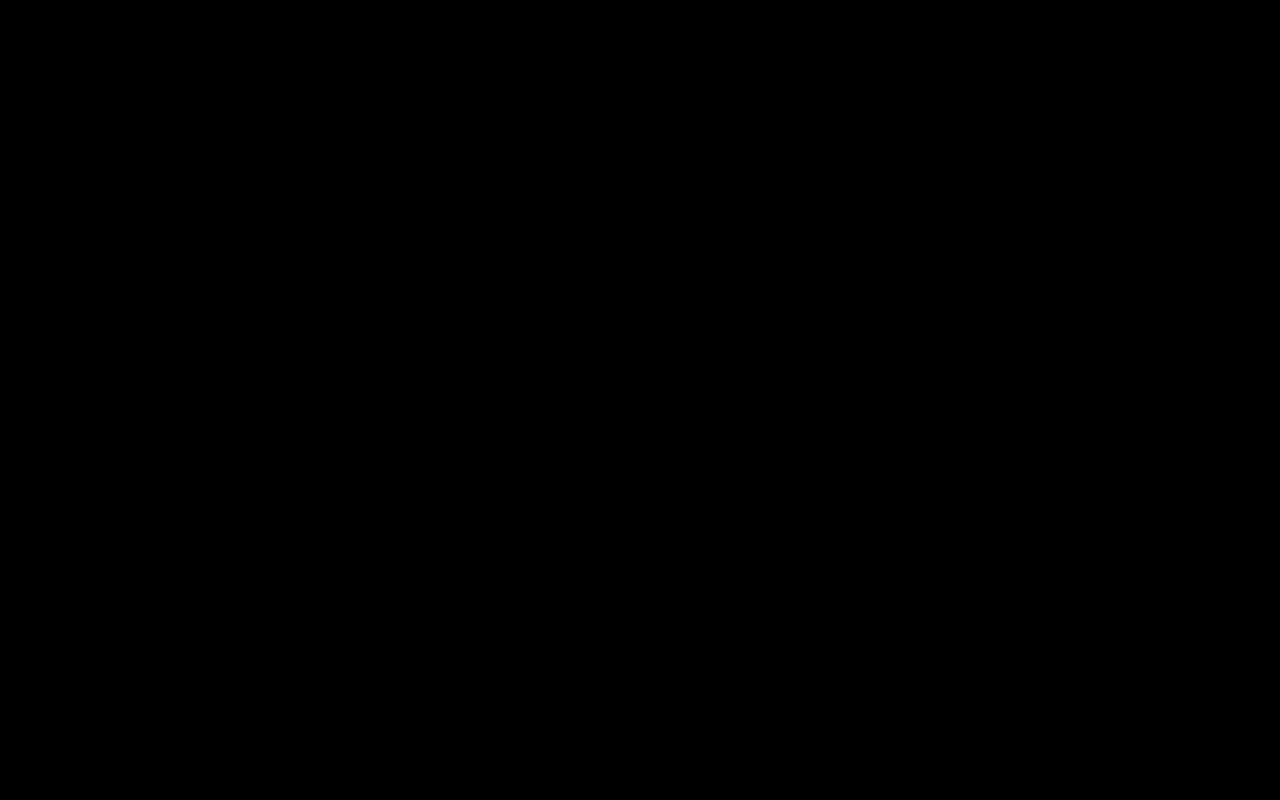
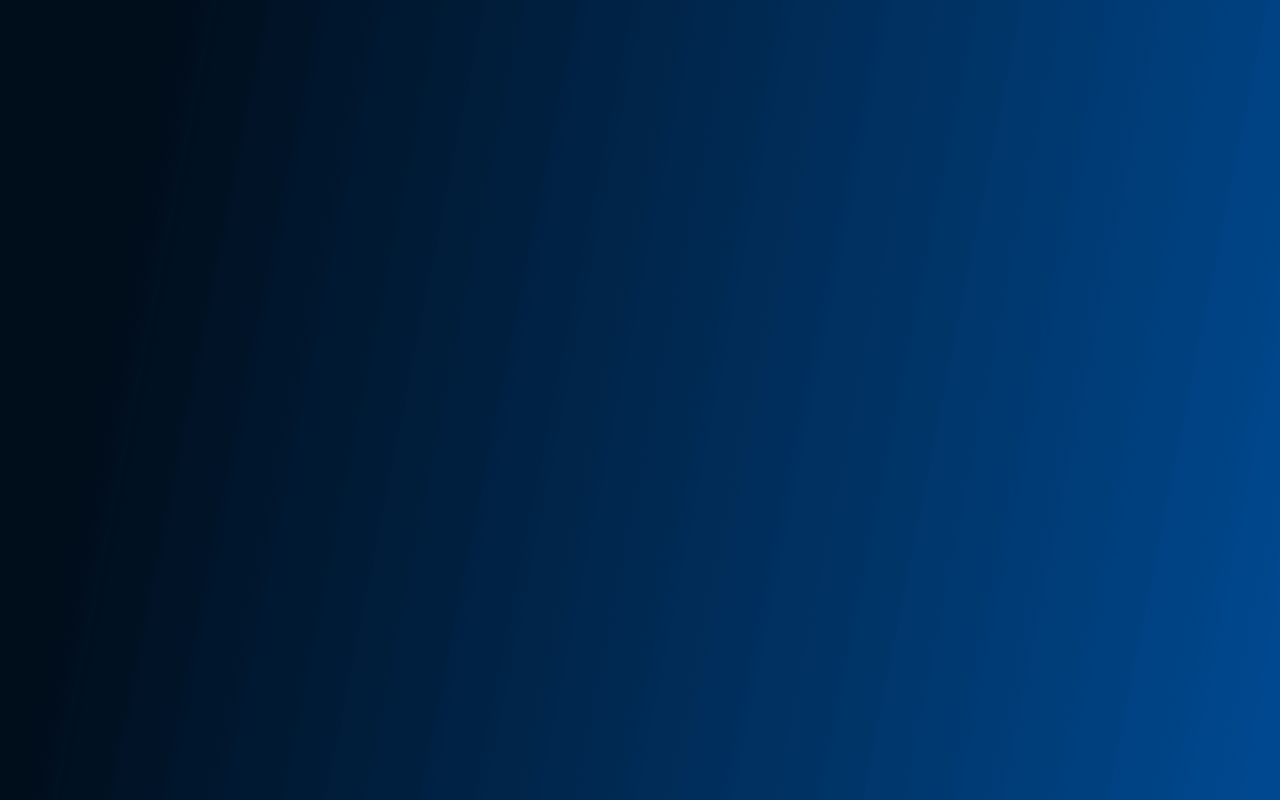
Before and after one commit to danielduffield/sway-finance, a plain HTML site: page index.html in a window 1280 px wide. Drawn offline with nearby package versions, Linux system fonts and the light colour scheme.

Commit message:
Added background image, positioned and sized accordingly. #1

```diff
--- a/styles.css
+++ b/styles.css
@@ -3,4 +3,7 @@
   height: 100%;
   width: 100%;
   background-color: black;
+  background-image: url(images/bigbackground.png);
+  background-size: cover;
+  background-repeat: no-repeat;
 }
```
